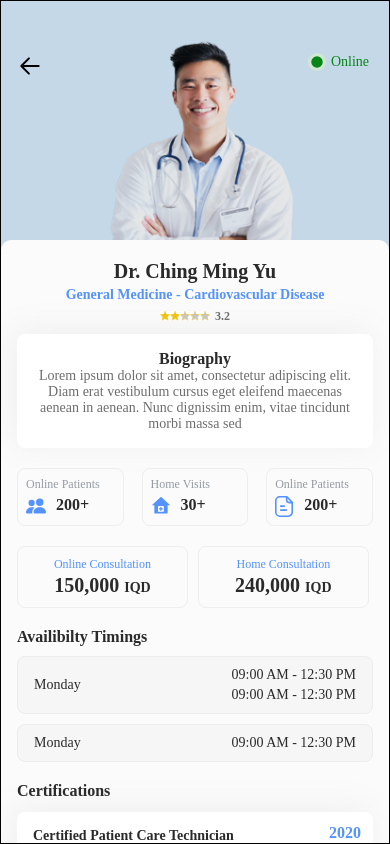
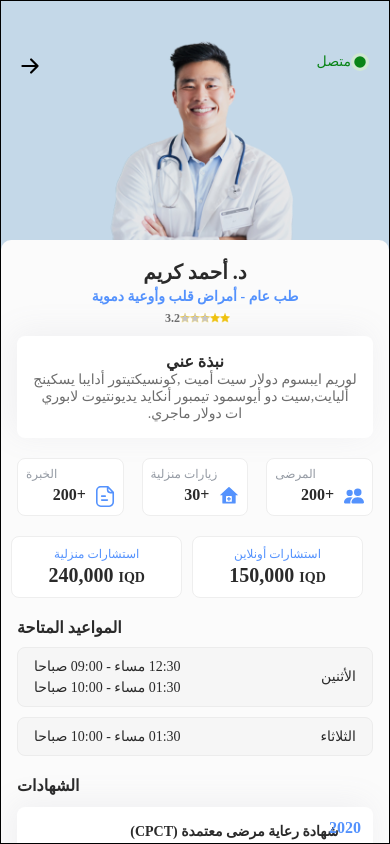
Before and after one commit to Aaslan01/MyDoctor, a React Native app: screen /DoctorDetails in a window 390 px wide. Built offline with nearby package versions, Linux system fonts and the light colour scheme.

Commit message:
Arabic Version of App

```diff
--- a/components/DoctorAmenities.tsx
+++ b/components/DoctorAmenities.tsx
@@ -32,14 +32,15 @@ const DoctorAmenities = () => {
               borderRadius: 12,
             },
           ]}>
-          {header?.includes('L') ? <LocationB /> : <PersonBeat />}
+          {header?.includes('المنطقة') ? <LocationB /> : <PersonBeat />}
         </View>
-        <View style={[StyleGuide.flex1, StyleGuide.ml10]}>
+        <View style={[StyleGuide.flex1, StyleGuide.mh10]}>
           <Text
             style={[
               StyleGuide.regular12,
               {
                 fontWeight: '700',
+                textAlign: 'left'
               },
             ]}>
             {header}
@@ -49,6 +50,7 @@ const DoctorAmenities = () => {
               StyleGuide.regular12,
               {
                 color: StyleGuide.colors.text,
+                textAlign: 'left'
               },
             ]}>
             {text}
@@ -69,29 +71,31 @@ const DoctorAmenities = () => {
           },
         ]}>
         <BoxBack />
-        <View style={[StyleGuide.flex1, StyleGuide.ml10]}>
+        <View style={[StyleGuide.flex1, StyleGuide.mh10]}>
           <Text
             style={[
               StyleGuide.regular12,
               {
                 fontWeight: '700',
+                textAlign: 'left'
               },
             ]}>
-            WorkPlace
+            مكان العمل
           </Text>
           <Text
             style={[
               StyleGuide.regular12,
               {
                 color: StyleGuide.colors.text,
+                textAlign: 'left'
               },
             ]}>
-            Yarmuk Hospital Baghdad iraq
+            مستشفى اليرموك بغداد, العراق
           </Text>
         </View>
       </View>
-      {SmallContainer('Location', 'Al Mansour Baghdad, Iraq')}
-      {SmallContainer('Patients', '20')}
+      {SmallContainer('المنطقة', 'المنصور بغداد')}
+      {SmallContainer('المرضى', '20')}
     </View>
   );
 };
--- a/components/DoctorContainer.tsx
+++ b/components/DoctorContainer.tsx
@@ -24,7 +24,8 @@ const DoctorContainer = (props: any) => {
       <DoctorAmenities />
       <PriceBoxes />
       <FullButton
-        title={'Book Now'}
+        // title={'Book Now'}
+        title={'احجز الأن'}
         onPress={() => navigation?.navigate('DoctorDetails')}
       />
     </TouchableOpacity>
--- a/components/DoctorInformation.tsx
+++ b/components/DoctorInformation.tsx
@@ -37,19 +37,27 @@ const DoctorInformation = () => {
             StyleGuide.mt2,
             {color: StyleGuide.colors.text, fontWeight: '600'},
           ]}>
-          Dr. Yaser Qurban
+          {/* Dr. Yaser Qurban */}د. ياسر يعقوب
         </Text>
         <Text
-          style={[StyleGuide.semiBold14, StyleGuide.mt2, {fontWeight: '600'}]}>
-          General Medicine
+          style={[
+            StyleGuide.semiBold14,
+            StyleGuide.mt2,
+            {fontWeight: '600', textAlign: 'left'},
+          ]}>
+          طب عام
         </Text>
         <Text
           style={[
             StyleGuide.semiBold12,
             StyleGuide.mt2,
-            {color: StyleGuide.colors.lightText, fontWeight: '500'},
+            {
+              color: StyleGuide.colors.lightText,
+              fontWeight: '500',
+              textAlign: 'left',
+            },
           ]}>
-          2 Reviews
+          3 تقييمات
         </Text>
         <View style={[StyleGuide.fdrac, StyleGuide.mt2]}>
           <Image
@@ -61,7 +69,8 @@ const DoctorInformation = () => {
               StyleGuide.semiBold12,
               {color: StyleGuide.colors.lightText},
             ]}>
-            Iraq
+            {' '}
+            العراق
           </Text>
         </View>
       </View>
--- a/components/FullButton.tsx
+++ b/components/FullButton.tsx
@@ -22,9 +22,10 @@ const FullButton: React.FC<Props> = (props: Props) => {
       onPress={props.onPress}
       style={[
         {
-          width: wp(84),
+          // width: wp(84),
           // height:2,
           paddingVertical: hp(1.2),
+          // alignSelf: 'center',
           alignItems: 'center',
           backgroundColor: props.disable ? '#BBBBBB' : '#5390ED',
           borderRadius: 8,
--- a/components/PriceBoxes.tsx
+++ b/components/PriceBoxes.tsx
@@ -12,6 +12,7 @@ const PriceBoxes = () => {
           StyleGuide.center,
           StyleGuide.pv10,
           StyleGuide.ph20,
+          StyleGuide.colorBackground,
           // StyleGuide.
           {
             borderRadius: 8,
@@ -45,8 +46,8 @@ const PriceBoxes = () => {
 
   return (
     <View style={[StyleGuide.fdr, StyleGuide.mt20]}>
-      {PriceBox('Online Consultation', '150,000')}
-      {PriceBox('Home Consultation', '240,000')}
+      {PriceBox('استشارات أونلاين', '150,000')}
+      {PriceBox('استشارات منزلية', '240,000')}
     </View>
   );
 };
--- /dev/null
+++ b/src/assets/svgs/RightArrow.tsx
@@ -0,0 +1,25 @@
+import * as React from "react"
+import Svg, { Path } from "react-native-svg"
+
+function SvgComponent(props) {
+  return (
+    <Svg
+      xmlns="http://www.w3.org/2000/svg"
+      width={26}
+      height={26}
+      viewBox="0 0 24 24"
+      fill="none"
+      {...props}
+    >
+      <Path
+        d="M5 12h14m0 0l-6-6m6 6l-6 6"
+        stroke="#000"
+        strokeWidth={2}
+        strokeLinecap="round"
+        strokeLinejoin="round"
+      />
+    </Svg>
+  )
+}
+
+export default SvgComponent
--- a/src/screens/DoctorDetails.tsx
+++ b/src/screens/DoctorDetails.tsx
@@ -19,6 +19,7 @@ import {useNavigation} from '@react-navigation/native';
 import Peoples from '../assets/svgs/Peoples';
 import HomeB from '../assets/svgs/HomeB';
 import Paper from '../assets/svgs/Paper';
+import RightArrow from '../assets/svgs/RightArrow';
 
 const DoctorDetails = () => {
   const navigation = useNavigation();
@@ -38,17 +39,112 @@ const DoctorDetails = () => {
             StyleGuide.semiBold16,
             {color: StyleGuide.colors.text, fontWeight: '700'},
           ]}>
-          Biography
+          نبذة عني
         </Text>
         <Text
           style={[
             StyleGuide.regular14,
             {color: '#6D6D6D', textAlign: 'center'},
           ]}>
-          Lorem ipsum dolor sit amet, consectetur adipiscing elit. Diam erat
-          vestibulum cursus eget eleifend maecenas aenean in aenean. Nunc
-          dignissim enim, vitae tincidunt morbi massa sed
+          لوريم ايبسوم دولار سيت أميت ,كونسيكتيتور أدايبا يسكينج أليايت,سيت دو
+          أيوسمود تيمبور أنكايد يديونتيوت لابوري ات دولار ماجري.
         </Text>
+      </View>
+    );
+  }
+  function DoctorsNewAmenities() {
+    return (
+      <View style={[StyleGuide.fdrjsb, StyleGuide.mt20]}>
+        <View
+          style={[
+            StyleGuide.p8,
+            StyleGuide.colorBackground,
+            {
+              borderRadius: 8,
+              borderWidth: 1,
+              borderColor: '#EEE',
+              width: '30%',
+            },
+          ]}>
+          <Text
+            style={[
+              StyleGuide.regular12,
+              {color: '#959BA4', textAlign: 'left'},
+            ]}>
+            المرضى
+          </Text>
+          <View style={[StyleGuide.fdr, StyleGuide.mt4, StyleGuide.colorBackground]}>
+            <Peoples />
+            <Text
+              style={[
+                StyleGuide.semiBold16,
+                StyleGuide.mh10,
+                {color: StyleGuide.colors.text, fontWeight: '600'},
+              ]}>
+              200+
+            </Text>
+          </View>
+        </View>
+        <View
+          style={[
+            StyleGuide.p8,
+            StyleGuide.colorBackground,
+            {
+              borderRadius: 8,
+              borderWidth: 1,
+              borderColor: '#EEE',
+              width: '30%',
+            },
+          ]}>
+          <Text
+            style={[
+              StyleGuide.regular12,
+              {color: '#959BA4', textAlign: 'left'},
+            ]}>
+            زيارات منزلية
+          </Text>
+          <View style={[StyleGuide.fdr, StyleGuide.mt4]}>
+            <HomeB />
+            <Text
+              style={[
+                StyleGuide.semiBold16,
+                StyleGuide.mh10,
+                {color: StyleGuide.colors.text, fontWeight: '600'},
+              ]}>
+              30+
+            </Text>
+          </View>
+        </View>
+        <View
+          style={[
+            StyleGuide.p8,
+            StyleGuide.colorBackground,
+            {
+              borderRadius: 8,
+              borderWidth: 1,
+              borderColor: '#EEE',
+              width: '30%',
+            },
+          ]}>
+          <Text
+            style={[
+              StyleGuide.regular12,
+              {color: '#959BA4', textAlign: 'left'},
+            ]}>
+            الخبرة
+          </Text>
+          <View style={[StyleGuide.fdr, StyleGuide.mt4]}>
+            <Paper />
+            <Text
+              style={[
+                StyleGuide.semiBold16,
+                StyleGuide.mh10,
+                {color: StyleGuide.colors.text, fontWeight: '600'},
+              ]}>
+              200+
+            </Text>
+          </View>
+        </View>
       </View>
     );
   }
@@ -68,15 +164,15 @@ const DoctorDetails = () => {
             justifyContent: 'space-between',
           },
         ]}>
-        <Text style={[StyleGuide.regular14, {color: '#2A2A2A'}]}>Monday</Text>
+        <Text style={[StyleGuide.regular14, {color: '#2A2A2A'}]}>الأثنين</Text>
         <View>
           <Text
             style={[StyleGuide.regular14, StyleGuide.mv2, {color: '#2A2A2A'}]}>
-            09:00 AM - 12:30 PM
+            12:30 مساء - 09:00 صباحا
           </Text>
           <Text
             style={[StyleGuide.regular14, StyleGuide.mv2, {color: '#2A2A2A'}]}>
-            09:00 AM - 12:30 PM
+            01:30 مساء - 10:00 صباحا
           </Text>
         </View>
       </View>
@@ -98,11 +194,11 @@ const DoctorDetails = () => {
             justifyContent: 'space-between',
           },
         ]}>
-        <Text style={[StyleGuide.regular14, {color: '#2A2A2A'}]}>Monday</Text>
+        <Text style={[StyleGuide.regular14, {color: '#2A2A2A'}]}>الثلاثاء</Text>
         <View>
           <Text
             style={[StyleGuide.regular14, StyleGuide.mv2, {color: '#2A2A2A'}]}>
-            09:00 AM - 12:30 PM
+            01:30 مساء - 10:00 صباحا
           </Text>
         </View>
       </View>
@@ -121,9 +217,14 @@ const DoctorDetails = () => {
         <Text
           style={[
             StyleGuide.semiBold14,
-            {color: StyleGuide.colors.text, fontWeight: '600', width: '70%'},
+            {
+              color: StyleGuide.colors.text,
+              fontWeight: '600',
+              width: '70%',
+              textAlign: 'left',
+            },
           ]}>
-          Certified Patient Care Technician (CPCT)
+          شهادة رعاية مرضى معتمدة (CPCT)
         </Text>
         <Text
           style={[
@@ -133,8 +234,12 @@ const DoctorDetails = () => {
           2020
         </Text>
         <Text
-          style={[StyleGuide.regular14, StyleGuide.mt14, {color: '#6D6D6D'}]}>
-          University of Basrah
+          style={[
+            StyleGuide.regular14,
+            StyleGuide.mt14,
+            {color: '#6D6D6D', textAlign: 'left'},
+          ]}>
+          جامعة البصرة
         </Text>
       </View>
     );
@@ -179,100 +284,28 @@ const DoctorDetails = () => {
             />
           </View>
         </View>
-        <Text style={[StyleGuide.regular14, StyleGuide.mt10, {color: '#000'}]}>
+        <Text
+          style={[
+            StyleGuide.regular14,
+            StyleGuide.mt10,
+            {color: '#000', textAlign: 'left'},
+          ]}>
           {comment}
         </Text>
         <Text
-          style={[StyleGuide.regular12, StyleGuide.mt10, {color: '#6D6D6D'}]}>
-          Jan 22, 2020
+          style={[
+            StyleGuide.regular12,
+            StyleGuide.mt10,
+            {color: '#6D6D6D', textAlign: 'left'},
+          ]}>
+          يناير 22, 2020{' '}
         </Text>
-      </View>
-    );
-  }
-  function DoctorsNewAmenities() {
-    return (
-      <View style={[StyleGuide.fdrjsb, StyleGuide.mt20]}>
-        <View
-          style={[
-            StyleGuide.p8,
-            {
-              borderRadius: 8,
-              borderWidth: 1,
-              borderColor: '#EEE',
-              width: '30%',
-            },
-          ]}>
-          <Text style={[StyleGuide.regular12, {color: '#959BA4'}]}>
-            Online Patients
-          </Text>
-          <View style={[StyleGuide.fdr, StyleGuide.mt4]}>
-            <Peoples />
-            <Text
-              style={[
-                StyleGuide.semiBold16,
-                StyleGuide.mh10,
-                {color: StyleGuide.colors.text, fontWeight: '600'},
-              ]}>
-              200+
-            </Text>
-          </View>
-        </View>
-        <View
-          style={[
-            StyleGuide.p8,
-            {
-              borderRadius: 8,
-              borderWidth: 1,
-              borderColor: '#EEE',
-              width: '30%',
-            },
-          ]}>
-          <Text style={[StyleGuide.regular12, {color: '#959BA4'}]}>
-            Home Visits
-          </Text>
-          <View style={[StyleGuide.fdr, StyleGuide.mt4]}>
-            <HomeB />
-            <Text
-              style={[
-                StyleGuide.semiBold16,
-                StyleGuide.mh10,
-                {color: StyleGuide.colors.text, fontWeight: '600'},
-              ]}>
-              30+
-            </Text>
-          </View>
-        </View>
-        <View
-          style={[
-            StyleGuide.p8,
-            {
-              borderRadius: 8,
-              borderWidth: 1,
-              borderColor: '#EEE',
-              width: '30%',
-            },
-          ]}>
-          <Text style={[StyleGuide.regular12, {color: '#959BA4'}]}>
-            Online Patients
-          </Text>
-          <View style={[StyleGuide.fdr, StyleGuide.mt4]}>
-            <Paper />
-            <Text
-              style={[
-                StyleGuide.semiBold16,
-                StyleGuide.mh10,
-                {color: StyleGuide.colors.text, fontWeight: '600'},
-              ]}>
-              200+
-            </Text>
-          </View>
-        </View>
       </View>
     );
   }
 
   return (
-    <View style={{flex: 1, borderWidth: 1}}>
+    <View style={{flex: 1, borderWidth: 1, direction: 'rtl'}}>
       <StatusBar barStyle={'dark-content'} />
       <ScrollView
         contentContainerStyle={{flexGrow: 1}}
@@ -297,7 +330,8 @@ const DoctorDetails = () => {
                 Platform.OS == 'android' ? StatusBar.currentHeight - 30 : '20%',
             }}
             onPress={() => navigation.goBack()}>
-            <LeftArrow />
+            {/* <LeftArrow /> */}
+            <RightArrow />
           </TouchableOpacity>
           <Image
             style={{
@@ -326,7 +360,7 @@ const DoctorDetails = () => {
                 StyleGuide.ml5,
                 {color: '#098416'},
               ]}>
-              Online
+              متصل
             </Text>
           </View>
         </View>
@@ -356,7 +390,7 @@ const DoctorDetails = () => {
                   fontSize: 20,
                 },
               ]}>
-              Dr. Ching Ming Yu
+              د. أحمد كريم
             </Text>
             {/* Detail */}
             <Text
@@ -365,7 +399,7 @@ const DoctorDetails = () => {
                 StyleGuide.mt4,
                 {fontWeight: '600'},
               ]}>
-              General Medicine - Cardiovascular Disease
+              طب عام - أمراض قلب وأوعية دموية
             </Text>
             {/* Ratting */}
             <View style={[StyleGuide.fdrac, StyleGuide.mt6, StyleGuide.mb10]}>
@@ -393,31 +427,31 @@ const DoctorDetails = () => {
           {DoctorsNewAmenities()}
           <PriceBoxes />
           {/* Availibilty Timings */}
-          <Text style={styles.headings}>Availibilty Timings</Text>
+          <Text style={styles.headings}>المواعيد المتاحة</Text>
           {TimeInfo()}
           {TimeInfoTwo()}
           {/* Certificate */}
-          <Text style={styles.headings}>Certifications</Text>
+          <Text style={styles.headings}>الشهادات</Text>
           {Certificate()}
           {/* Feedback */}
           <Text style={styles.headings}>
-            Feedback{' '}
+            التقييمات{' '}
             <Text
               style={{
                 fontSize: 12,
                 color: '#B8BEC6',
                 fontWeight: '500',
               }}>
-              (23 reviews)
+              (23 تقييم)
             </Text>
           </Text>
           {Feedbacks(
-            'Nur Wainwright',
-            ' Volutpat nec, dictumst adipiscing mauris molestie a. Proin sit libero tristique suspendisse.',
+            'نور الهدى كريم',
+            'لوريم ايبسوم دولار سيت أميت ,كونسيكتيتور أدايبا يسكينج أليايت,سيت دو أيوسمود تيمبور أنكايد يديونتيوت لابوري ات دولار ماجري',
           )}
           {Feedbacks(
-            'Ryan Curtis',
-            'Lorem ipsum dolor sit amet, consectetur adipiscing elit. At nunc commodo vel interdum neque, aliquam enim pharetra, fusce. Faucibus et ultricies vitae interdum.',
+            'أيمن كريم',
+            'لوريم ايبسوم دولار سيت أميت ,كونسيكتيتور أدايبا يسكينج أليايت,سيت دو أيوسمود تيمبور أنكايد يديونتيوت لابوري ات دولار ماجري. لوريم ايبسوم دولار سيت أميت ,كونسيكتيتور أدايبا يسكينج أليايت,سيت دو أيوسمود تيمبور أنكايد يديونتيوت لابوري ات دولار ماجري',
           )}
         </View>
       </ScrollView>
@@ -432,6 +466,7 @@ const styles = StyleSheet.create({
     fontFamily: 'Urbanist-SemiBold',
     color: '#2A2A2A',
     marginTop: 20,
+    textAlign: 'left',
   },
   shadow: {
     backgroundColor: 'white', // Add your background color here
```
Also changed, not shown: components/Header.tsx (+5 -2 lines), src/navigation/BottomTab.tsx (+6 -6 lines), src/screens/Home.tsx (+5 -4 lines).
